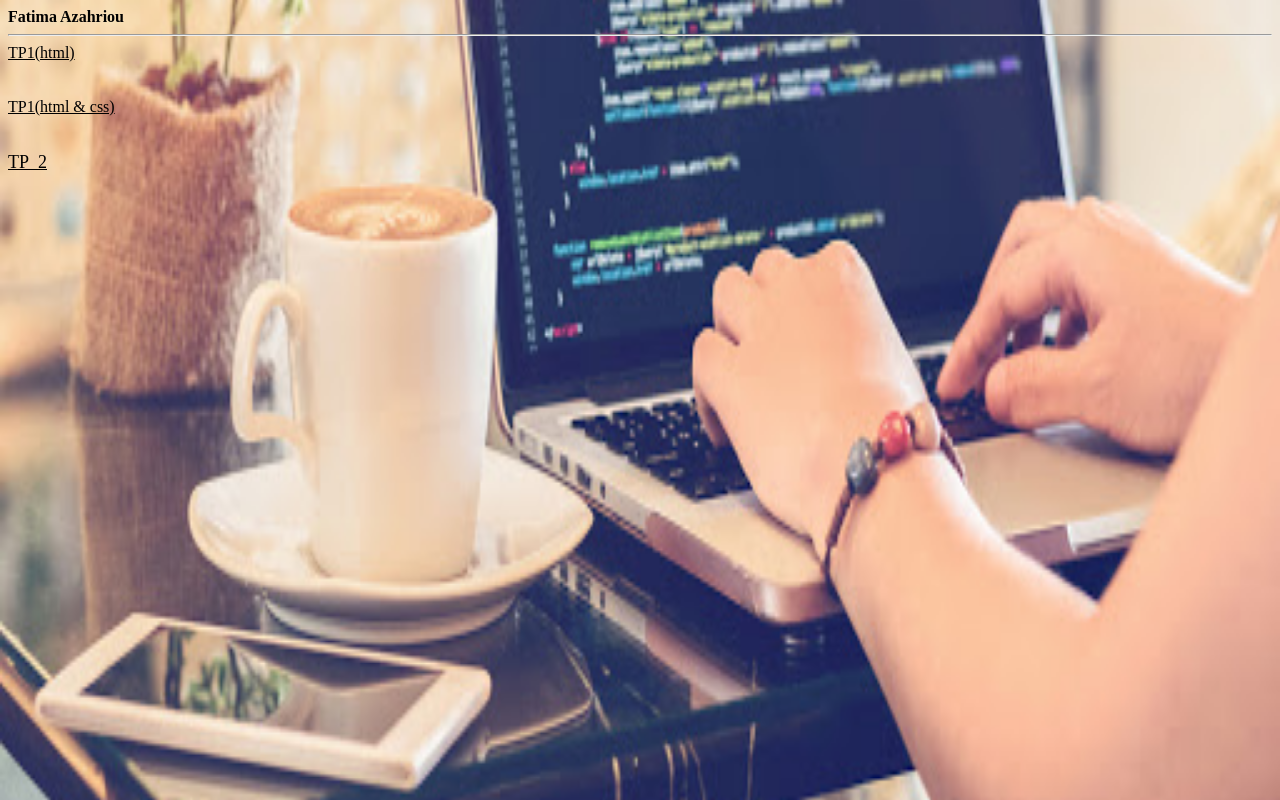
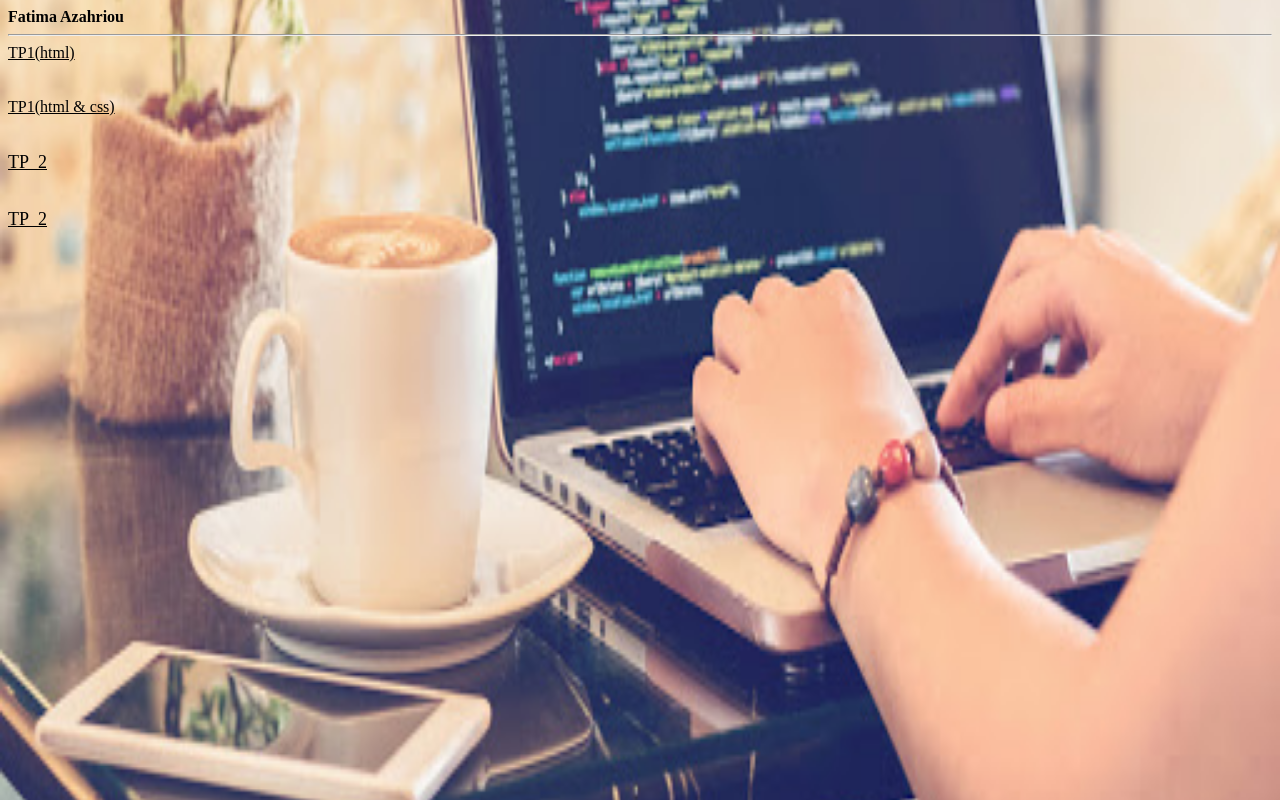
Before and after one commit to FatimaAzahriou/FatimaAzahriou.github.io, a plain HTML site: page index.html in a window 1280 px wide. Drawn offline with Linux system fonts and the light colour scheme.

Commit message:
Update index.html

```diff
--- a/index.html
+++ b/index.html
@@ -27,6 +27,7 @@
    <a href="./CV html.html" > TP1(html)</a><br><br><br>
   <a href="./CV css.html" > TP1(html & css)</a><br><br><br>
    <a href="./compterendutp2.html"  style="font-size: 18px;">TP_2</a><br><br><br>
+    <a href="https://gestioncn.000webhostapp.com/TP%20des%20contacts/"  style="font-size: 18px;">TP_2</a><br><br><br>
 
 
 </body>
```
